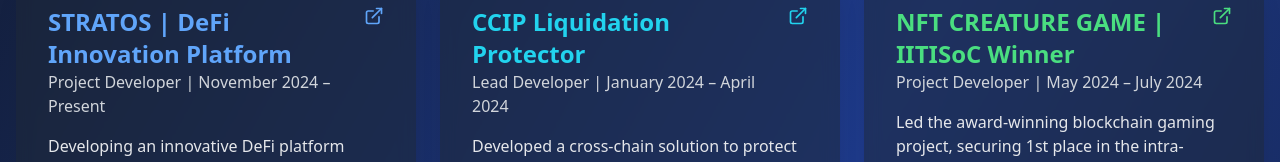
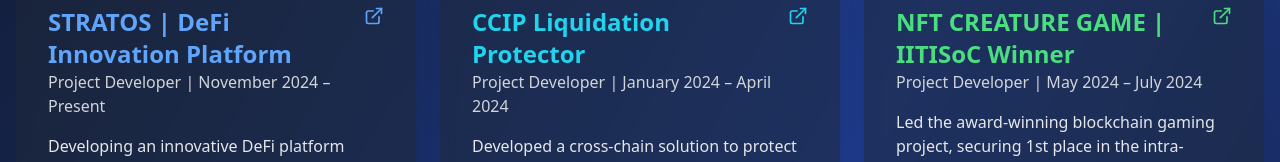
Before and after one commit to shorya27/shorya27.github.io, a React (Vite) app: page / in a window 1280 px wide. Shown: the part 606-768 px from the top of the page. Built offline with nearby package versions, Linux system fonts and the light colour scheme.

Commit message:
Update App.tsx

```diff
--- a/src/App.tsx
+++ b/src/App.tsx
@@ -160,7 +160,7 @@ function App() {
                   CCIP Liquidation Protector
                 </h3>
                 <p className="text-gray-300">
-                  Lead Developer | January 2024 – April 2024
+                  Project Developer | January 2024 – April 2024
                 </p>
               </div>
               <a
```
